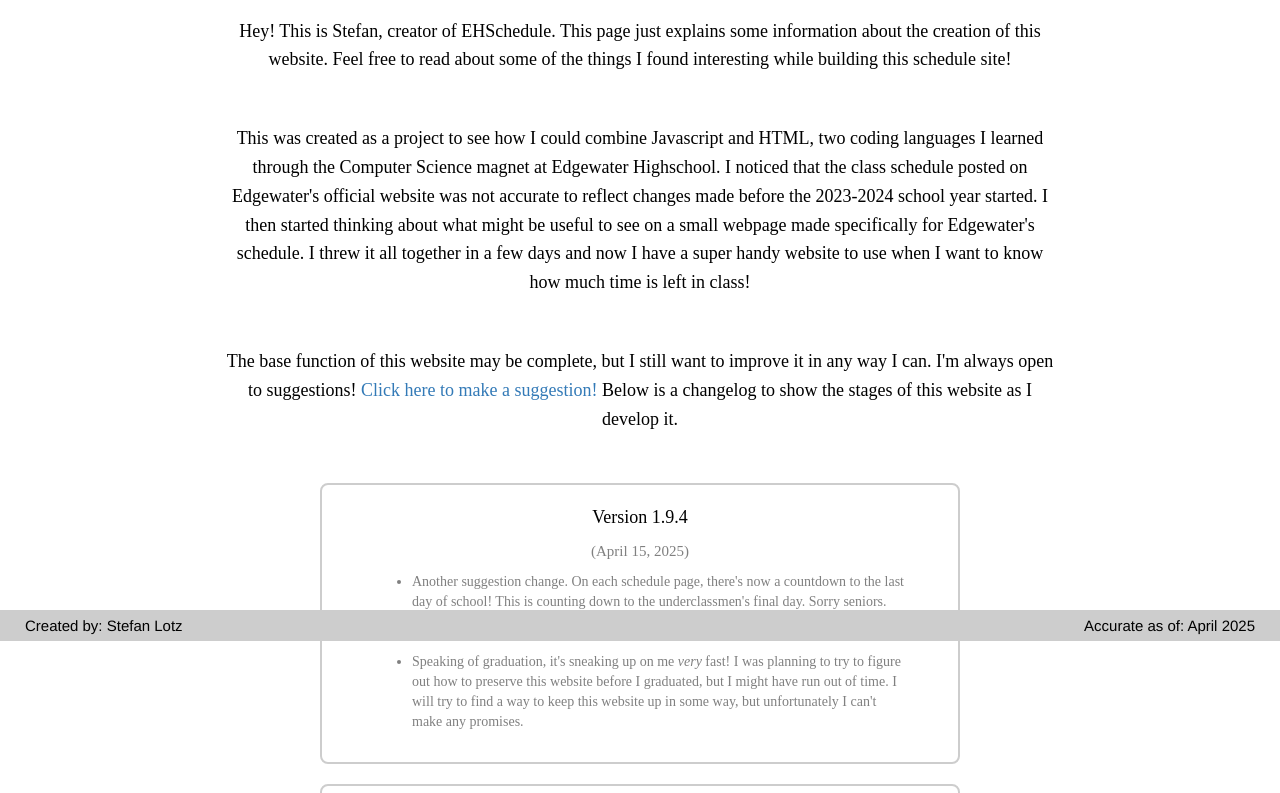
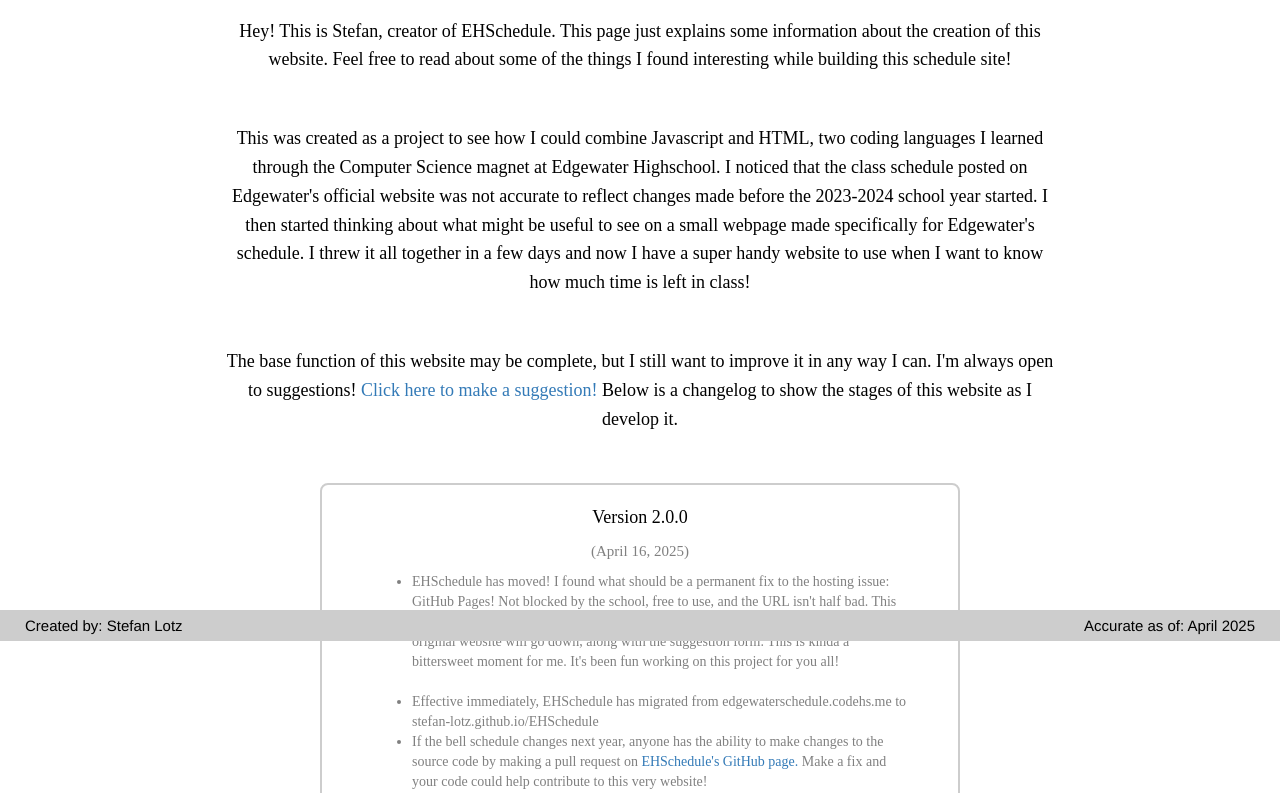
Before and after one commit to Kristian-Ostberg/EHSchedule, a plain HTML site: page about.html in a window 1280 px wide. Shown: the part 159-952 px from the top of the page. Drawn offline with nearby package versions, Linux system fonts and the light colour scheme; a web font is replaced by a local one.

Commit message:
Update about.html

```diff
--- a/about.html
+++ b/about.html
@@ -78,6 +78,35 @@
               suggestions! <a href="https://docs.google.com/forms/d/e/1FAIpQLSczaNdqPDAi_SP3BIyHHxgvPHZ_n7l2D6nCYI7hRoZmf-yH1g/viewform?usp=sf_linkhttps://docs.google.com/forms/d/e/1FAIpQLSczaNdqPDAi_SP3BIyHHxgvPHZ_n7l2D6nCYI7hRoZmf-yH1g/viewform?usp=sf_link">Click here to make a suggestion!</a> Below is a changelog to show the stages of this
               website as I develop it.
             </p>
+          </div>
+        </div>
+        <div class="row">
+          <div class="col-6 changelog">
+            <p class="version">Version 2.0.0</p>
+            <p class="versionDate">(April 16, 2025)</p>
+            <ul class="changenotes">
+              <li>
+                EHSchedule has moved! I found what should be a permanent fix to
+                the hosting issue: GitHub Pages! Not blocked by the school, free
+                to use, and the URL isn't half bad. This is likely the end of the
+                road for this little project of mine. Soon after I graduate, the
+                original website will go down, along with the suggestion form.
+                This is kinda a bittersweet moment for me. It's been fun working
+                on this project for you all!
+              </li>
+              <br>
+              <li>
+                Effective immediately, EHSchedule has migrated from
+                edgewaterschedule.codehs.me to stefan-lotz.github.io/EHSchedule
+              </li>
+              <li>
+                If the bell schedule changes next year, anyone has the ability
+                to make changes to the source code by making a pull request on
+                <a href="https://github.com/Stefan-Lotz/EHSchedule">EHSchedule's
+                  GitHub page.</a> Make a fix and your code could help contribute
+                to this very website!
+              </li>
+            </ul>
           </div>
         </div>
         <div class="row">
```
